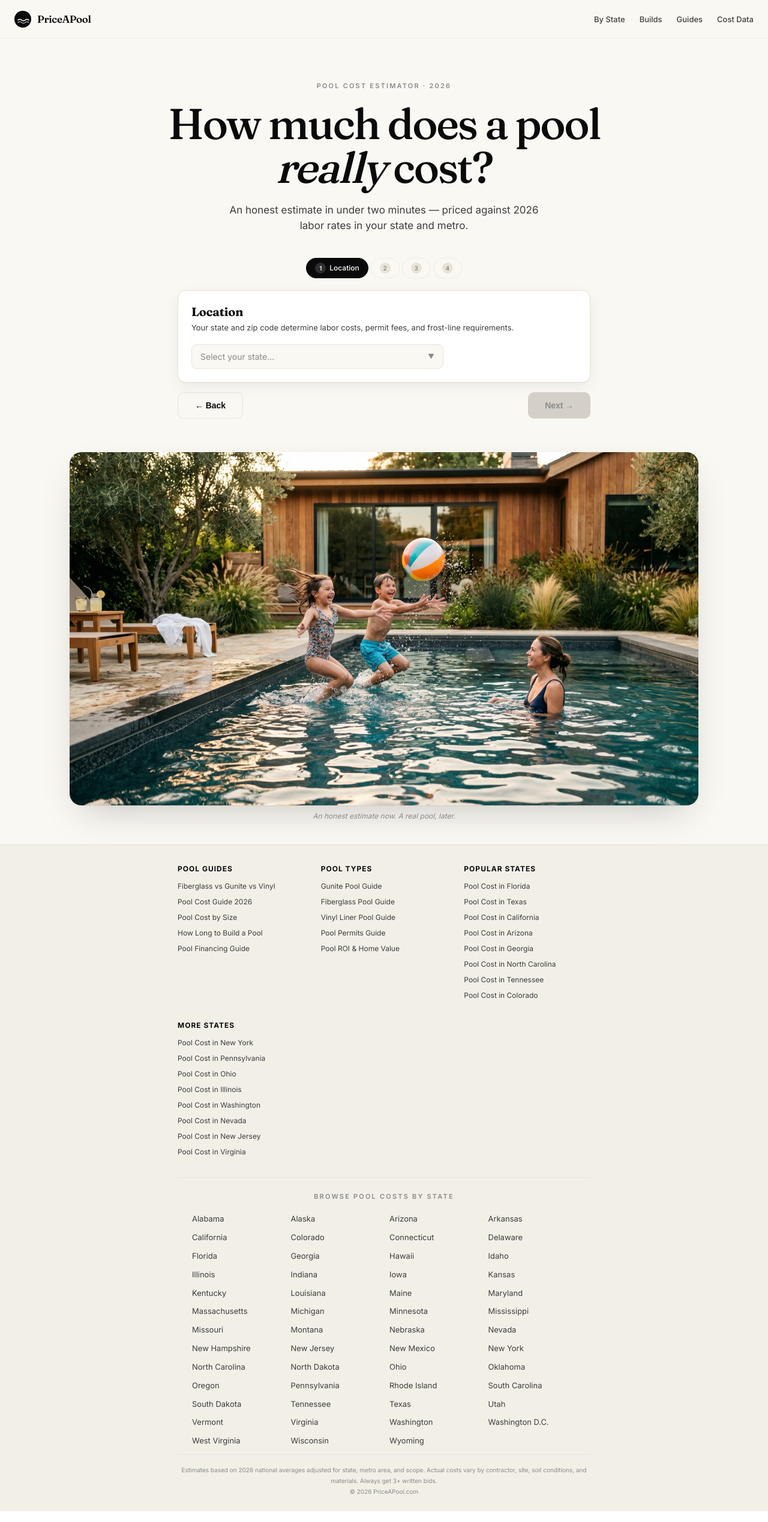
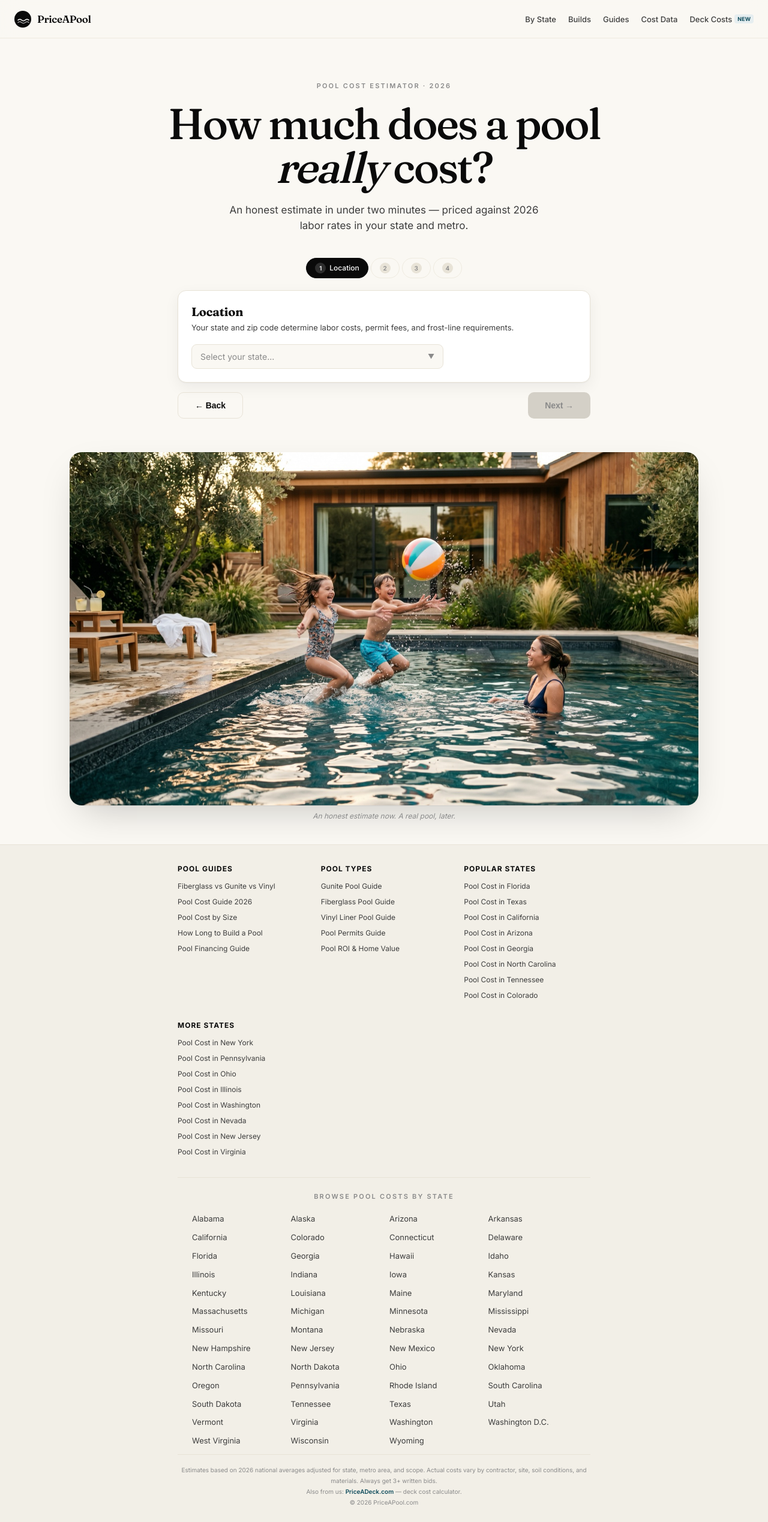
Before and after one commit to kccorbett4/priceapool, a React (Vite) app: page / in a window 1280 px wide. Shown: the whole page at 60% size. Built offline with nearby package versions, Linux system fonts and the light colour scheme.

Commit message:
Cross-link to priceadeck — nav + footer
Sister deck-cost site now live. Drive traffic from existing pool audience
to the new calculator and pick up internal linking juice in both directions.

Co-Authored-By: Claude Opus 4.7 <noreply@anthropic.com>

```diff
--- a/src/App.jsx
+++ b/src/App.jsx
@@ -935,11 +935,12 @@ export default function App({ initialState = "", hideNav = false }) {
         </svg>
         <span style={{ fontSize: 17, fontWeight: 600, color: T.text, letterSpacing: "-0.02em", fontFamily: "'Fraunces',Georgia,serif" }}>PriceAPool</span>
       </Link>
-      <div style={{ display: "flex", gap: 24, alignItems: "center" }}>
+      <div style={{ display: "flex", gap: 20, alignItems: "center", flexWrap: "wrap" }}>
         <Link to="/pool-cost-by-state" style={{ fontSize: 13, color: T.textMid, textDecoration: "none", fontWeight: 500 }}>By State</Link>
         <Link to="/builds" style={{ fontSize: 13, color: T.textMid, textDecoration: "none", fontWeight: 500 }}>Builds</Link>
         <Link to="/blog/fiberglass-vs-gunite-vs-vinyl" style={{ fontSize: 13, color: T.textMid, textDecoration: "none", fontWeight: 500 }}>Guides</Link>
         <Link to="/blog/inground-pool-cost-guide" style={{ fontSize: 13, color: T.textMid, textDecoration: "none", fontWeight: 500 }}>Cost Data</Link>
+        <a href="https://priceadeck.com" style={{ fontSize: 13, color: T.textMid, textDecoration: "none", fontWeight: 500, display: "flex", alignItems: "center", gap: 4 }}>Deck Costs<span style={{ fontSize: 9, color: T.accent, fontWeight: 700, background: T.accentLight, padding: "2px 5px", borderRadius: 4 }}>NEW</span></a>
       </div>
     </nav>}
     {step < 3 && <div style={{ textAlign: "center", padding: "72px 20px 24px", maxWidth: 840, margin: "0 auto" }}>
@@ -1032,6 +1033,7 @@ export default function App({ initialState = "", hideNav = false }) {
         <BrowseByState variant="footer" />
         <div style={{ borderTop: `1px solid ${T.border}`, paddingTop: 16, fontSize: 10, color: T.textDim, lineHeight: 1.8, textAlign: "center" }}>
           Estimates based on 2026 national averages adjusted for state, metro area, and scope. Actual costs vary by contractor, site, soil conditions, and materials. Always get 3+ written bids.<br />
+          Also from us: <a href="https://priceadeck.com" style={{ color: T.accent, fontWeight: 600, textDecoration: "none" }}>PriceADeck.com</a> — deck cost calculator.<br />
           © 2026 PriceAPool.com
         </div>
       </div>
```
